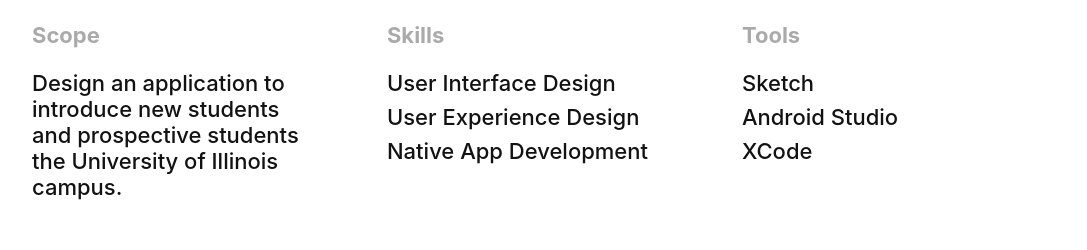
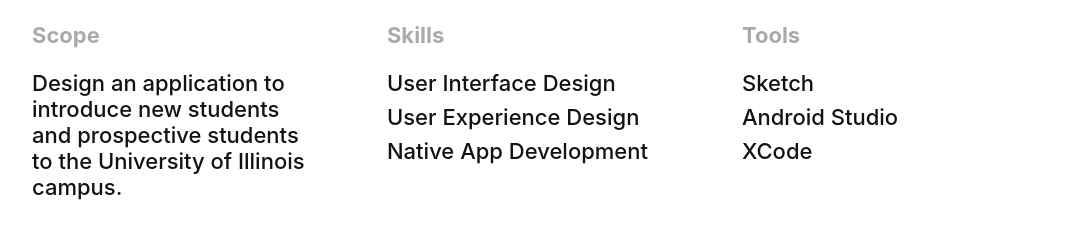
Before and after one commit to SirajChokshi/old-portfolio, a React (Create React App) app: page /work/illinitours in a window 1280 px wide. Shown: the part 484-734 px from the top of the page, without its empty margins (96-1183 px from the left). Built offline with nearby package versions, Linux system fonts and the light colour scheme.

Commit message:
fix IT grammar

```diff
--- a/src/views/IlliniTours.js
+++ b/src/views/IlliniTours.js
@@ -36,7 +36,7 @@
                         <h3>Scope</h3>
                         <ul>
                             <li style={{width: "90%"}}>Design an application to introduce new students and prospective
-                                students the University of Illinois campus.
+                                students to the University of Illinois campus.
                             </li>
                         </ul>
                     </section>
```
